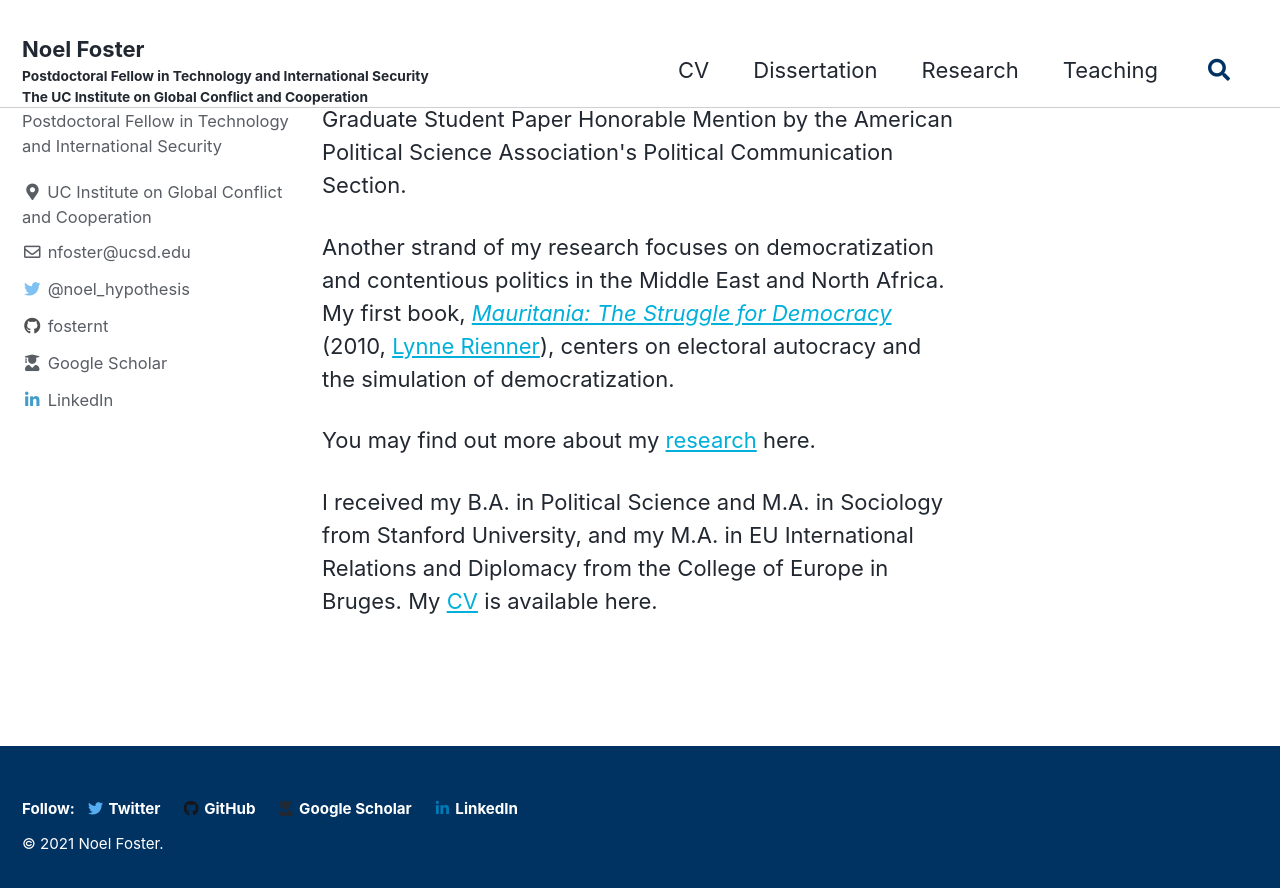
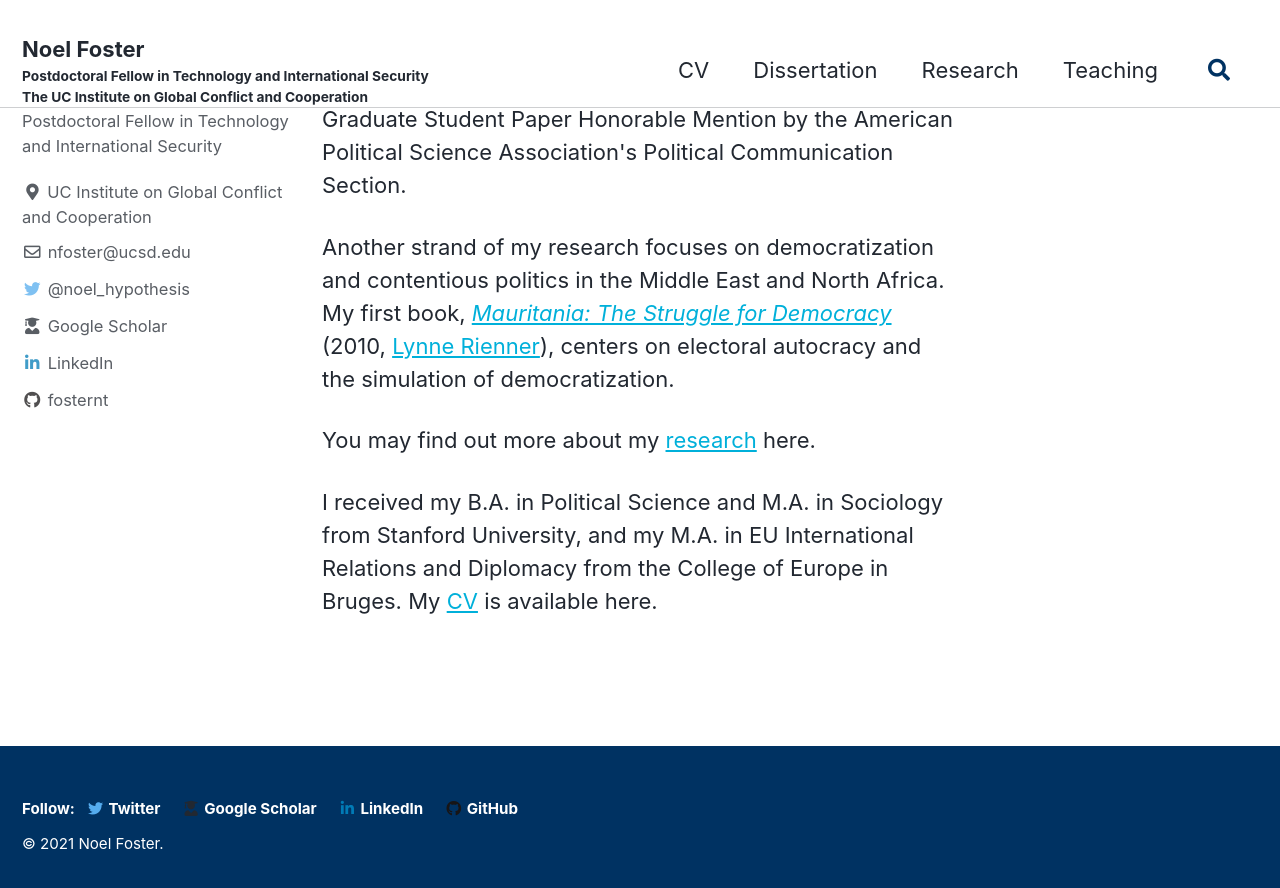
Before and after one commit to fosternt/fosternt.github.io, a Jekyll site: the page built from index.html, in a window 1280 px wide and 900 px high, scrolled down 667 px. Shown: the top 888 px of the window. Built offline with Jekyll 4.4.1, drawn with Linux system fonts in a browser that asks for light colours; cached includes are drawn as plain includes; the list of posts is cut into pages by our own code.

Commit message:
Update _config.yml

```diff
--- a/_config.yml
+++ b/_config.yml
@@ -110,27 +110,18 @@
     - label: "nfoster@ucsd.edu"
       icon: "far fa-fw fa-envelope"
       url: "mailto:nfoster@ucsd.edu"
-    - label: "Website"
-      icon: "fas fa-fw fa-link"
-      # url: "https://your-website.com"
     - label: "@noel_hypothesis"
       icon: "fab fa-fw fa-twitter"
       url: "https://twitter.com/noel_hypothesis"
-    - label: "Facebook"
-      icon: "fab fa-fw fa-facebook-square"
-      # url: "https://facebook.com/"
-    - label: "fosternt"
-      icon: "fab fa-fw fa-github"
-      url: "https://github.com/fosternt"
-    - label: "Instagram"
-      icon: "fab fa-fw fa-instagram"
-      # url: "https://instagram.com/"
     - label: "Google Scholar"
       icon: "fas fa-fw fa-user-graduate"
       url: "https://scholar.google.com/citations?user=L8or78gAAAAJ"
     - label: "LinkedIn"
       icon: "fab fa-fw fa-linkedin-in"
       url: "https://www.linkedin.com/in/noelfoster/"
+    - label: "fosternt"
+      icon: "fab fa-fw fa-github"
+      url: "https://github.com/fosternt"
 
 # Site Footer
 footer:
@@ -138,24 +129,15 @@
     - label: "Twitter"
       icon: "fab fa-fw fa-twitter"
       url: "https://twitter.com/noel_hypothesis"
-    - label: "Facebook"
-      icon: "fab fa-fw fa-facebook-square"
-      # url:
-    - label: "GitHub"
-      icon: "fab fa-fw fa-github"
-      url: "https://github.com/fosternt"
-    - label: "GitLab"
-      icon: "fab fa-fw fa-gitlab"
-      # url:
-    - label: "Bitbucket"
-      icon: "fab fa-fw fa-bitbucket"
-      # url:
     - label: "Google Scholar"
       icon: "fas fa-fw fa-user-graduate"
       url: "https://scholar.google.com/citations?user=L8or78gAAAAJ"
     - label: "LinkedIn"
       icon: "fab fa-fw fa-linkedin-in"
       url: "https://www.linkedin.com/in/noelfoster/"
+    - label: "GitHub"
+      icon: "fab fa-fw fa-github"
+      url: "https://github.com/fosternt"
 
 # Reading Files
 include:
```
